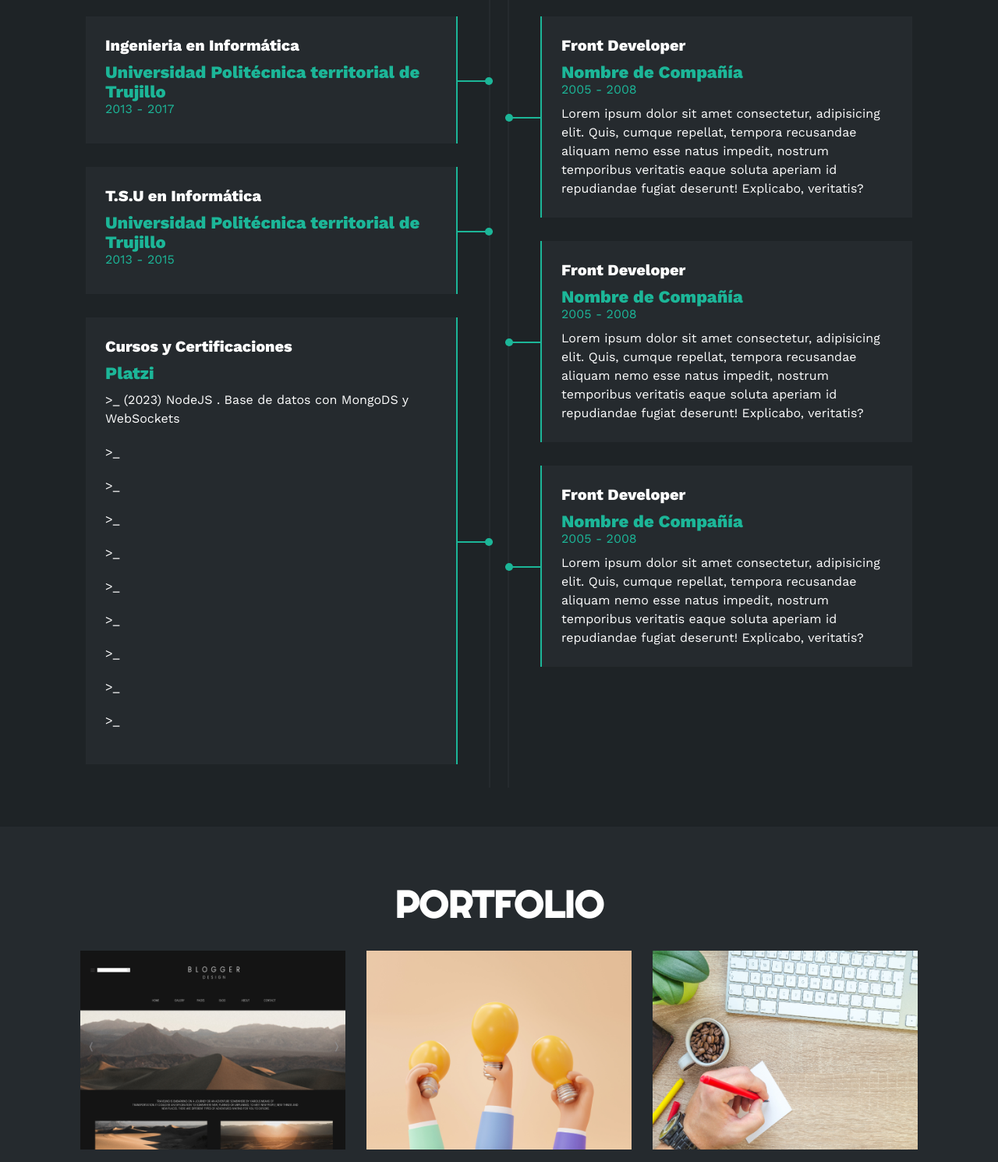
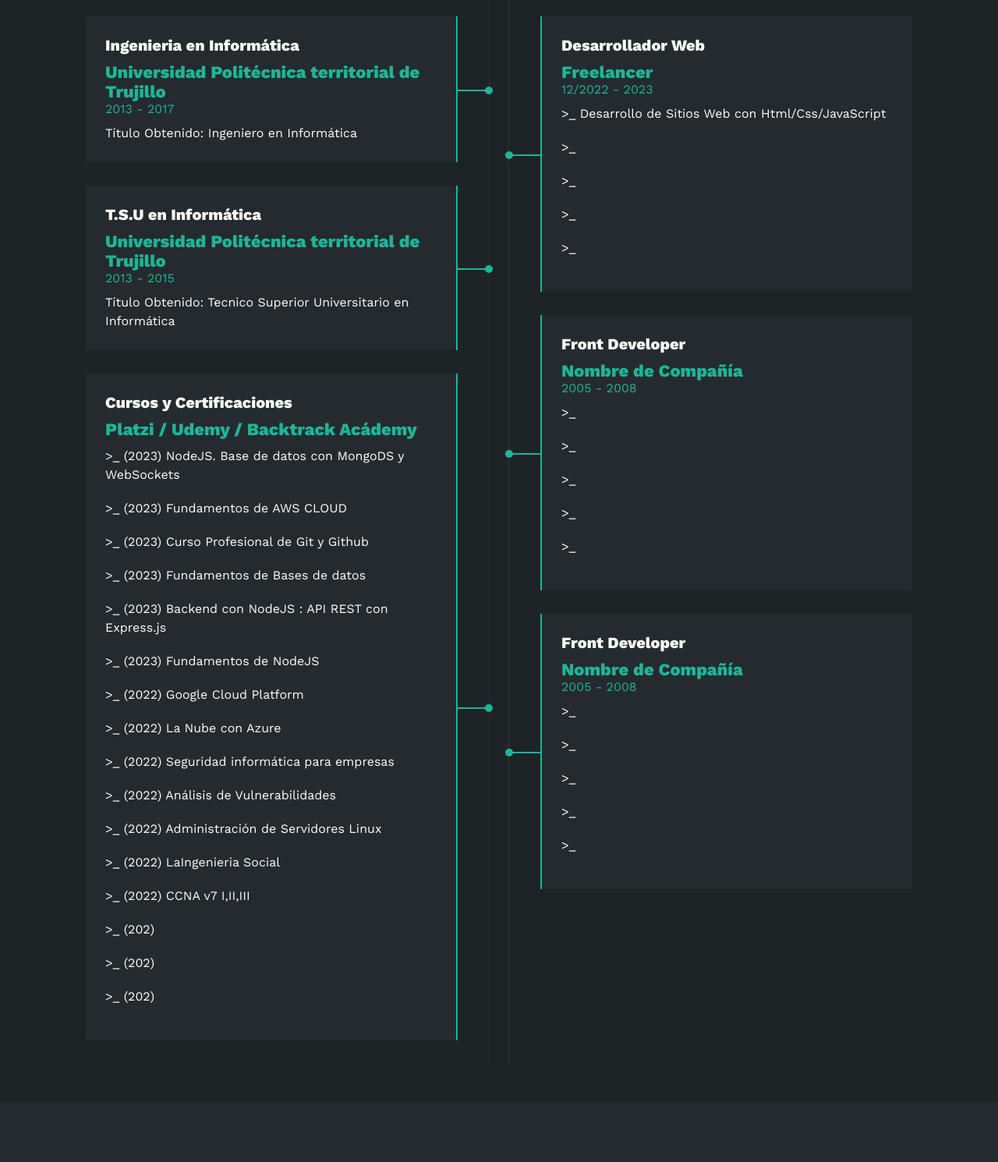
Before and after one commit to Antyoma/portafolio, a plain HTML site: page index.html in a window 1280 px wide. Shown: the part 2240-3730 px from the top of the page at 78% size. Drawn offline with nearby package versions, Linux system fonts and the light colour scheme.

Commit message:
Actualizando experiencia

```diff
--- a/index.html
+++ b/index.html
@@ -233,7 +233,7 @@
                         <h4>Ingenieria en Informática</h4>
                         <span class="casa">Universidad Politécnica territorial de Trujillo</span>
                         <span class="fecha">2013 - 2017</span>
-                        <p></p>
+                        <p>Título Obtenido: Ingeniero en Informática</p>
                         <div class="conectori">
                             <div class="circuloi"></div>
                         </div>
@@ -242,25 +242,31 @@
                         <h4>T.S.U en Informática</h4>
                         <span class="casa">Universidad Politécnica territorial de Trujillo</span>
                         <span class="fecha">2013 - 2015</span>
-                        <p></p>
+                        <p>Título Obtenido: Tecnico Superior Universitario en Informática</p>
                         <div class="conectori">
                             <div class="circuloi"></div>
                         </div>
                     </div>
                     <div class="item izq">
                         <h4>Cursos y Certificaciones</h4>
-                        <span class="casa"> Platzi </span>
+                        <span class="casa"> Platzi / Udemy / Backtrack Acádemy</span>
                         <span class="fecha"></span>
-                        <p>>_ (2023) NodeJS . Base de datos con MongoDS y WebSockets  </p><br>
-                        <p>>_</p><br>
-                        <p>>_</p><br>
-                        <p>>_</p><br>
-                        <p>>_</p><br>
-                        <p>>_</p><br>
-                        <p>>_</p><br>
-                        <p>>_</p><br>
-                        <p>>_</p><br>
-                        <p>>_</p><br>
+                        <p>>_ (2023) NodeJS. Base de datos con MongoDS y WebSockets</p><br>
+                        <p>>_ (2023) Fundamentos de AWS CLOUD</p><br>
+                        <p>>_ (2023) Curso Profesional de Git y Github</p><br>
+                        <p>>_ (2023) Fundamentos de Bases de datos</p><br>
+                        <p>>_ (2023) Backend con NodeJS : API REST con Express.js</p><br>
+                        <p>>_ (2023) Fundamentos de NodeJS</p><br>
+                        <p>>_ (2022) Google Cloud Platform</p><br>
+                        <p>>_ (2022) La Nube con Azure</p><br>
+                        <p>>_ (2022) Seguridad informática para empresas</p><br>
+                        <p>>_ (2022) Análisis de Vulnerabilidades</p><br>
+                        <p>>_ (2022) Administración de Servidores Linux</p><br>
+                        <p>>_ (2022) LaIngenieria Social</p><br>
+                        <p>>_ (2022) CCNA v7 I,II,III</p><br>
+                        <p>>_ (202)</p><br>
+                        <p>>_ (202)</p><br>
+                        <p>>_ (202)</p><br>
                         <div class="conectori">
                             <div class="circuloi"></div>
                         </div>
@@ -270,10 +276,14 @@
                 <div class="col derecha">
                     <h3>Experiencia de trabajo</h3>
                     <div class="item der">
-                        <h4>Front Developer</h4>
-                        <span class="casa">Nombre de Compañía</span>
-                        <span class="fecha">2005 - 2008</span>
-                        <p>Lorem ipsum dolor sit amet consectetur, adipisicing elit. Quis, cumque repellat, tempora recusandae aliquam nemo esse natus impedit, nostrum temporibus veritatis eaque soluta aperiam id repudiandae fugiat deserunt! Explicabo, veritatis?</p>
+                        <h4>Desarrollador Web</h4>
+                        <span class="casa">Freelancer</span>
+                        <span class="fecha">12/2022 - 2023</span>
+                        <p>>_ Desarrollo de Sitios Web con Html/Css/JavaScript</p><br>
+                        <p>>_ </p><br>
+                        <p>>_ </p><br>
+                        <p>>_ </p><br>
+                        <p>>_ </p><br>
                         <div class="conectord">
                             <div class="circulod"></div>
                         </div>
@@ -282,7 +292,11 @@
                         <h4>Front Developer</h4>
                         <span class="casa">Nombre de Compañía</span>
                         <span class="fecha">2005 - 2008</span>
-                        <p>Lorem ipsum dolor sit amet consectetur, adipisicing elit. Quis, cumque repellat, tempora recusandae aliquam nemo esse natus impedit, nostrum temporibus veritatis eaque soluta aperiam id repudiandae fugiat deserunt! Explicabo, veritatis?</p>
+                        <p>>_ </p><br>
+                        <p>>_ </p><br>
+                        <p>>_ </p><br>
+                        <p>>_ </p><br>
+                        <p>>_ </p><br>
                         <div class="conectord">
                             <div class="circulod"></div>
                         </div>
@@ -291,7 +305,11 @@
                         <h4>Front Developer</h4>
                         <span class="casa">Nombre de Compañía</span>
                         <span class="fecha">2005 - 2008</span>
-                        <p>Lorem ipsum dolor sit amet consectetur, adipisicing elit. Quis, cumque repellat, tempora recusandae aliquam nemo esse natus impedit, nostrum temporibus veritatis eaque soluta aperiam id repudiandae fugiat deserunt! Explicabo, veritatis?</p>
+                        <p>>_ </p><br>
+                        <p>>_ </p><br>
+                        <p>>_ </p><br>
+                        <p>>_ </p><br>
+                        <p>>_ </p><br>
                         <div class="conectord">
                             <div class="circulod"></div>
                         </div>
```
